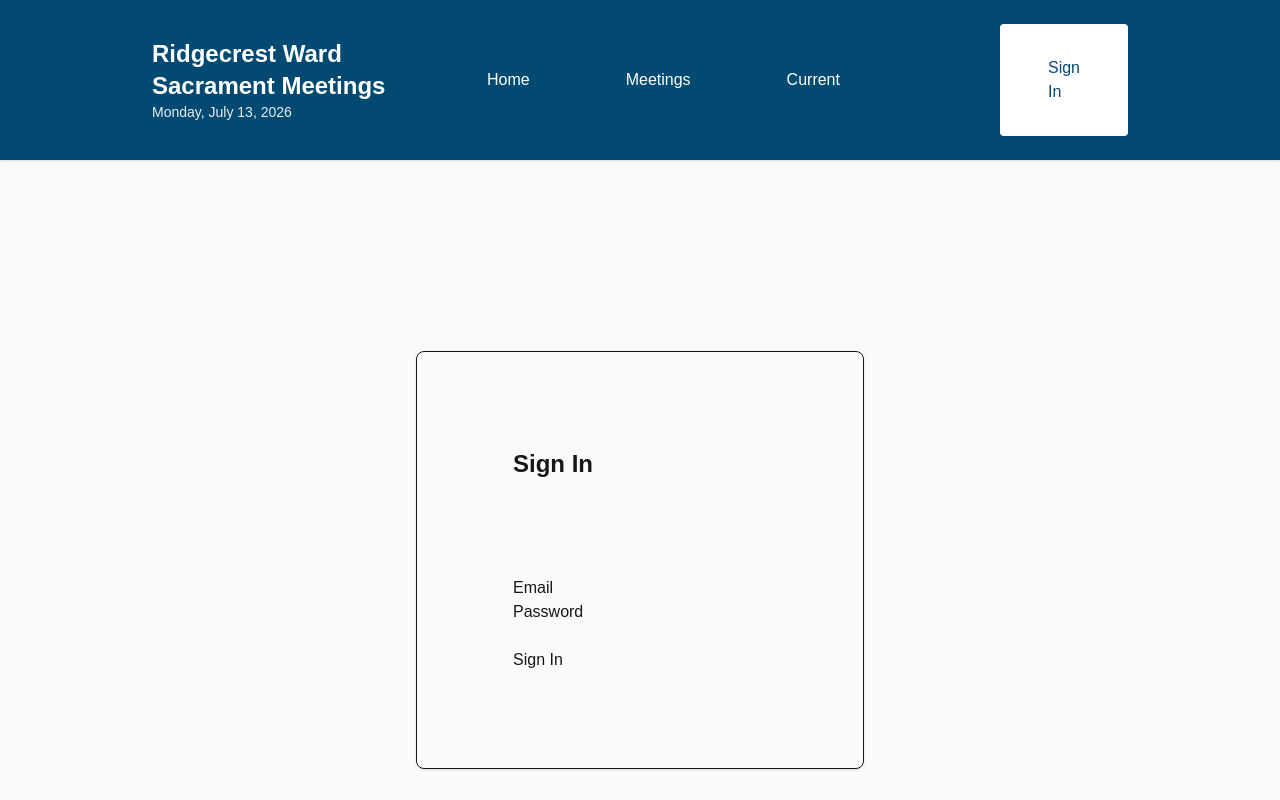
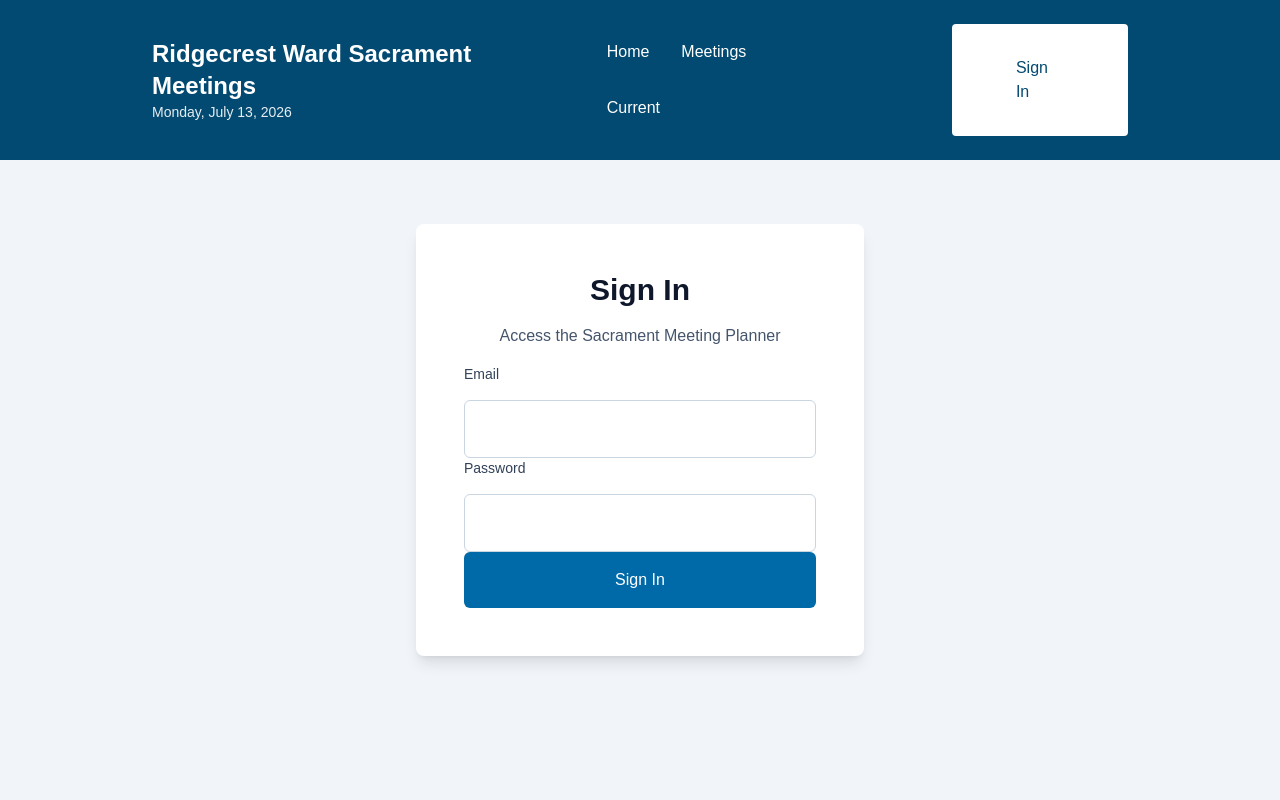
Before and after one commit to GutsySpider/sacrament-meetings, a Next.js app: page /login in a window 1280 px wide. Shown: the top 800 px of the page. Built offline with nearby package versions, Linux system fonts and the light colour scheme; no server answers.

Commit message:
completed sacrament meeting project week5

```diff
--- a/app/(admin)/meetings/new/page.tsx
+++ b/app/(admin)/meetings/new/page.tsx
@@ -2,6 +2,7 @@
 
 import { useActionState } from "react";
 import { createMeeting, type State } from "@/lib/actions";
+
 
 const initialState: State = {
   message: null,
--- a/app/(public)/meetings/page.tsx
+++ b/app/(public)/meetings/page.tsx
@@ -3,6 +3,13 @@ import { MeetingSearch } from "@/components/MeetingSearch";
 import { Pagination } from "@/components/Pagination";
 import { getMeetings, getMeetingsTotalPages } from "@/lib/meetings-db";
 import Link from "next/link";
+import type { Metadata } from "next";
+
+export const metadata: Metadata = {
+  title: "Home",
+  description:
+    "Ridgecrest Ward Sacrament Meeting Planner home page.",
+};
 
 interface MeetingsPageProps {
   searchParams?: Promise<{
@@ -26,7 +33,7 @@ export default async function MeetingsPage({
     <div>
       <h1 className="text-3xl font-bold mb-4">All Meetings</h1>
 
-      <Link href="/meetings/new" className="px-4  hover:bg-blue-700">Add New Meeting</Link>
+      <Link href="/meetings/new" className="rounded bg-sky-900 pd-5 mg-5 px-4 text-white ">Add New Meeting</Link>
 
       <div className="mb-6">
         <MeetingSearch />
--- a/app/layout.tsx
+++ b/app/layout.tsx
@@ -4,6 +4,7 @@ import { Geist, Geist_Mono } from "next/font/google";
 import "./globals.css";
 import Header from "@/components/Header";
 import Footer from "@/components/Footer";
+
 
 const geistSans = Geist({
   variable: "--font-geist-sans",
@@ -16,8 +17,21 @@ const geistMono = Geist_Mono({
 });
 
 export const metadata: Metadata = {
-  title: "Sacrament Meetings",
-  description: "Ward sacrament meeting agenda management",
+  title: {
+    default: "Ridgecrest Ward Sacrament Meeting Planner",
+    template: "%s | Ridgecrest Ward Sacrament Meeting Planner",
+  },
+  description:
+    "Plan and manage sacrament meetings, speakers, hymns, prayers, and ward business for the Ridgecrest Ward.",
+
+  metadataBase: new URL("https://sacrament-meetings-cvjcy78w3-wdd-434.vercel.app"),
+
+  openGraph: {
+    title: "Ridgecrest Ward Sacrament Meeting Planner",
+    description:
+      "Plan and manage sacrament meetings, speakers, hymns, prayers, and ward business.",
+    images: ["/opengraph-image.png"],
+  },
 };
 
 export default function RootLayout({
--- a/app/login/page.tsx
+++ b/app/login/page.tsx
@@ -1,15 +1,19 @@
 import { LoginForm } from "@/components/LoginForm";
 
-export default function LoginPage() {
+export default async function LoginPage({
+  searchParams,
+}: {
+  searchParams: Promise<{
+    callbackUrl?: string;
+  }>;
+}) {
+  const params = await searchParams;
+
   return (
-    <main className="flex min-h-screen items-center justify-center">
-      <div className="w-full max-w-md rounded-lg border p-6 shadow">
-        <h1 className="mb-6 text-2xl font-bold">
-          Sign In
-        </h1>
-
-        <LoginForm />
-      </div>
+    <main className="min-h-screen bg-slate-100">
+      <LoginForm
+        callbackUrl={params.callbackUrl ?? "/"}
+      />
     </main>
   );
 }
--- a/auth.config.ts
+++ b/auth.config.ts
@@ -9,22 +9,12 @@ export const authConfig = {
     authorized({ auth, request: { nextUrl } }) {
       const isLoggedIn = !!auth?.user;
 
+      // Protect the create meeting page
       const isProtected =
         nextUrl.pathname.startsWith("/meetings/new");
 
-      // Protect the create meeting page
       if (isProtected) {
         return isLoggedIn;
-      }
-
-      // If already logged in, don't allow access to login page
-      if (
-        isLoggedIn &&
-        nextUrl.pathname === "/login"
-      ) {
-        return Response.redirect(
-          new URL("/meetings/new", nextUrl)
-        );
       }
 
       return true;
--- a/components/Header.tsx
+++ b/components/Header.tsx
@@ -14,14 +14,14 @@ export default async function Header() {
 
   return (
     <header className="bg-sky-900 text-white shadow">
-      <div className="page-container flex items-center justify-between py-4">
+      <div className="page-container flex flex-col gap- py-4 md:flex-row md:items-center md:justify-between">
         <div>
-          <h1 className="text-2xl font-bold">
+          <h1 className="text-xl font-bold sm:text-2xl">
             Ridgecrest Ward Sacrament Meetings
           </h1>
           <p className="text-sm opacity-90">{today}</p>
         </div>
-        <div className="flex items-center gap-6">
+        <div className="flex flex-col gap-4 md:flex-row md:items-center md:gap-6">
         <NavLinks />
           {session?.user ? (
             <div className="flex items-center gap-4">
@@ -31,7 +31,7 @@ export default async function Header() {
               <SignOutButton />
             </div>
           ) : (
-            <Link href="/login" className="rounded bg-white px-3 py-2 text-sky-900">
+            <Link href="/login" className="rounded bg-white px-4 py-2 text-sky-900">
               Sign In
             </Link>)}
           </div>
--- a/components/LoginForm.tsx
+++ b/components/LoginForm.tsx
@@ -3,39 +3,63 @@
 import { useActionState } from "react";
 import { authenticate } from "@/lib/actions";
 
-export function LoginForm() {
+type LoginFormProps = {
+  callbackUrl: string;
+};
+
+export function LoginForm({
+  callbackUrl,
+}: LoginFormProps) {
   const [errorMessage, formAction, isPending] =
     useActionState(authenticate, undefined);
 
   return (
+    <div className="flex min-h-[70vh] items-center justify-center px-4">
+  <div className="w-full max-w-md rounded-lg bg-white p-3 shadow-lg">
+        <h2 className="mb-1 text-center text-3xl font-bold text-slate-900">Sign In</h2>
+        <p className="mb-1 text-center text-slate-600">
+        Access the Sacrament Meeting Planner
+        </p>
     <form action={formAction}>
+      <input
+        type="hidden"
+        name="callbackUrl"
+        value={callbackUrl}
+      />
       <div>
-        <label htmlFor="email">Email</label>
+            <label htmlFor="email"
+              className="mb-1 block text-sm font-medium text-slate-700"
+            >Email</label>
 
         <input
           id="email"
           name="email"
           type="email"
-          required
+              required
+              className="w-full rounded-md border border-slate-300 px-3 py-1 focus:border-sky-500 focus:outline-none focus:ring-2 focus:ring-sky-200"
         />
       </div>
 
       <div>
-        <label htmlFor="password">
-          Password
+            <label htmlFor="password"
+            className="mb-1 block text-sm font-medium text-slate-700">
+              Password
+
         </label>
 
         <input
           id="password"
           name="password"
           type="password"
-          required
+              required
+              className="w-full rounded-md border border-slate-300 px-3 py-1 focus:border-sky-500 focus:outline-none focus:ring-2 focus:ring-sky-200"
         />
       </div>
 
       <button
         type="submit"
-        aria-disabled={isPending}
+            aria-disabled={isPending}
+            className="w-full rounded-md bg-sky-700 px-4 py-1 font-medium text-white transition hover:bg-sky-800 disabled:opacity-50"
       >
         {isPending
           ? "Signing In..."
@@ -43,8 +67,12 @@ export function LoginForm() {
       </button>
 
       {errorMessage && (
-        <p role="alert">{errorMessage}</p>
+            <p role="alert"
+              className="rounded bg-red-50 p-3 text-sm text-red-700"
+            >{errorMessage}</p>
       )}
-    </form>
+        </form>
+      </div>
+      </div>
   );
 }
--- a/components/NavLinks.tsx
+++ b/components/NavLinks.tsx
@@ -6,8 +6,8 @@ import { usePathname } from "next/navigation";
 export default function NavLinks() {
   const pathname = usePathname();
   return (
-    <nav className="max-w-4xl mx-auto px-4">
-      <ul className="flex gap-6">
+    <nav className="max-w-4xl mx-auto px-2">
+      <ul className="flex flex-wrap gap-2">
         <li>
           <Link
             href="/"
--- a/components/SignOutButton.tsx
+++ b/components/SignOutButton.tsx
@@ -1,11 +1,14 @@
-import { logout } from "@/lib/auth-actions";
+import { signOut } from '@/auth';
 
 export function SignOutButton() {
   return (
-    <form action={logout}>
-      <button type="submit">
-        Sign Out
-      </button>
+    <form
+      action={async () => {
+        'use server';
+        await signOut({ redirectTo: '/' });
+      }}
+    >
+      <button type="submit">Sign Out</button>
     </form>
   );
 }
--- a/lib/actions.ts
+++ b/lib/actions.ts
@@ -228,10 +228,17 @@ export async function deleteMeeting(formData: FormData) {
 
 export async function authenticate(
   prevState: string | undefined,
-  formData: FormData
+  formData: FormData,
 ) {
   try {
-    await signIn("credentials", formData);
+    const callbackUrl =
+      (formData.get("callbackUrl") as string) || "/";
+
+    await signIn("credentials", {
+      email: formData.get("email"),
+      password: formData.get("password"),
+      redirectTo: callbackUrl,
+    });
   } catch (error) {
     if (error instanceof AuthError) {
       switch (error.type) {
--- a/lib/auth-actions.ts
+++ b/lib/auth-actions.ts
@@ -3,5 +3,7 @@
 import { signOut } from "@/auth";
 
 export async function logout() {
-  await signOut();
+  await signOut({
+    redirectTo: "/login",
+  });
 }
```
Also changed, not shown: public/opengraph-image.png (added).
